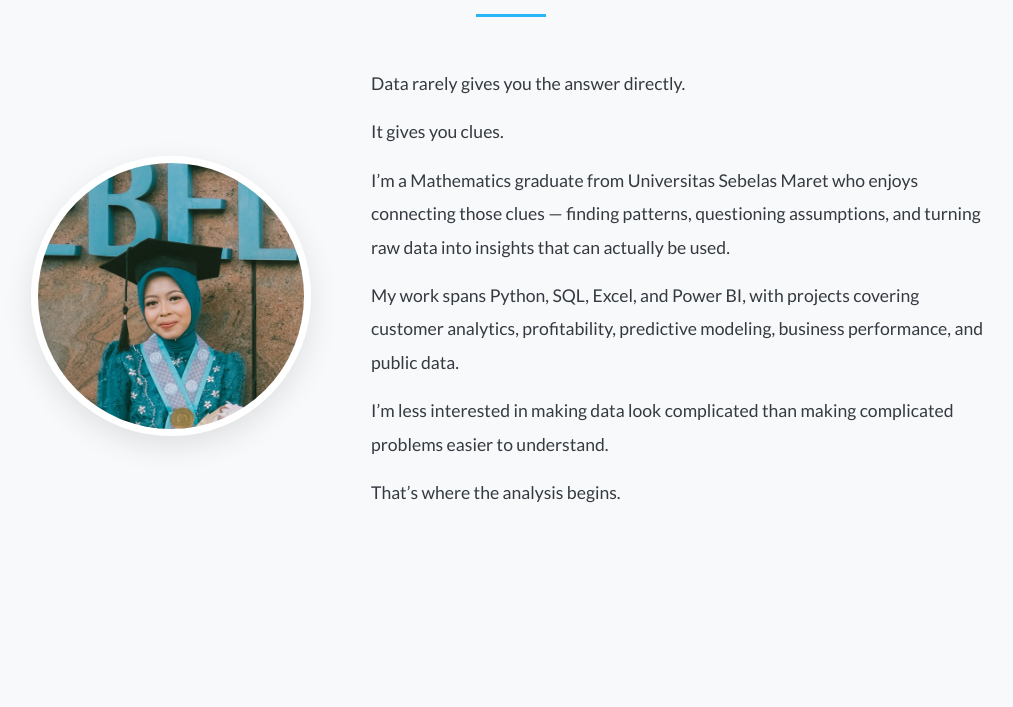
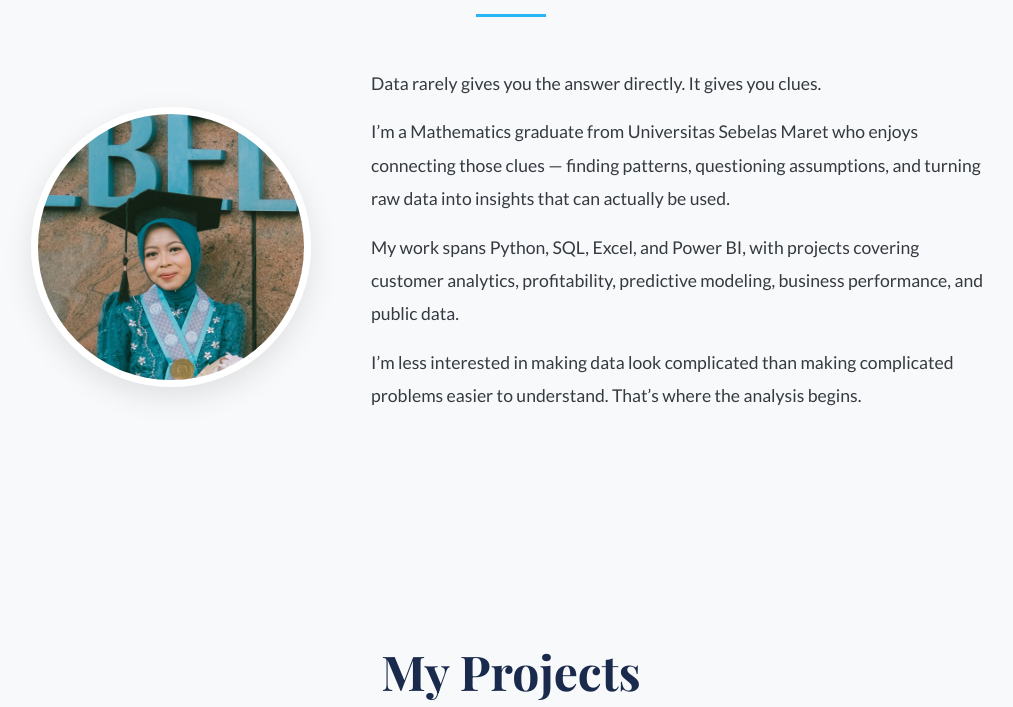
Before and after one commit to fadilaaysw/fadilaaysw.github.io, a plain HTML site: page index.html in a window 1280 px wide. Shown: the part 628-1335 px from the top of the page, without its empty margins (129-1142 px from the left). Drawn offline with nearby package versions, Linux system fonts and the light colour scheme.

Commit message:
Update index.html

```diff
--- a/index.html
+++ b/index.html
@@ -60,12 +60,10 @@
             <img src="assets/images/profil.jpeg" alt="Fadila Wahidah" class="profile-photo">
             <div class="about-text">
                 <!--💡UPDATE: Write your own 'About Me' text here-->
-                <p>Data rarely gives you the answer directly.</p>
-                <p>It gives you clues.</p>
+                <p>Data rarely gives you the answer directly. It gives you clues.</p>
                 <p>I’m a Mathematics graduate from Universitas Sebelas Maret who enjoys connecting those clues — finding patterns, questioning assumptions, and turning raw data into insights that can actually be used.</p>
                 <p>My work spans Python, SQL, Excel, and Power BI, with projects covering customer analytics, profitability, predictive modeling, business performance, and public data.</p>
-                <p>I’m less interested in making data look complicated than making complicated problems easier to understand.</p>
-                <p>That’s where the analysis begins.</p>
+                <p>I’m less interested in making data look complicated than making complicated problems easier to understand. That’s where the analysis begins.</p>
             </div>
         </div>
     </div>
```
